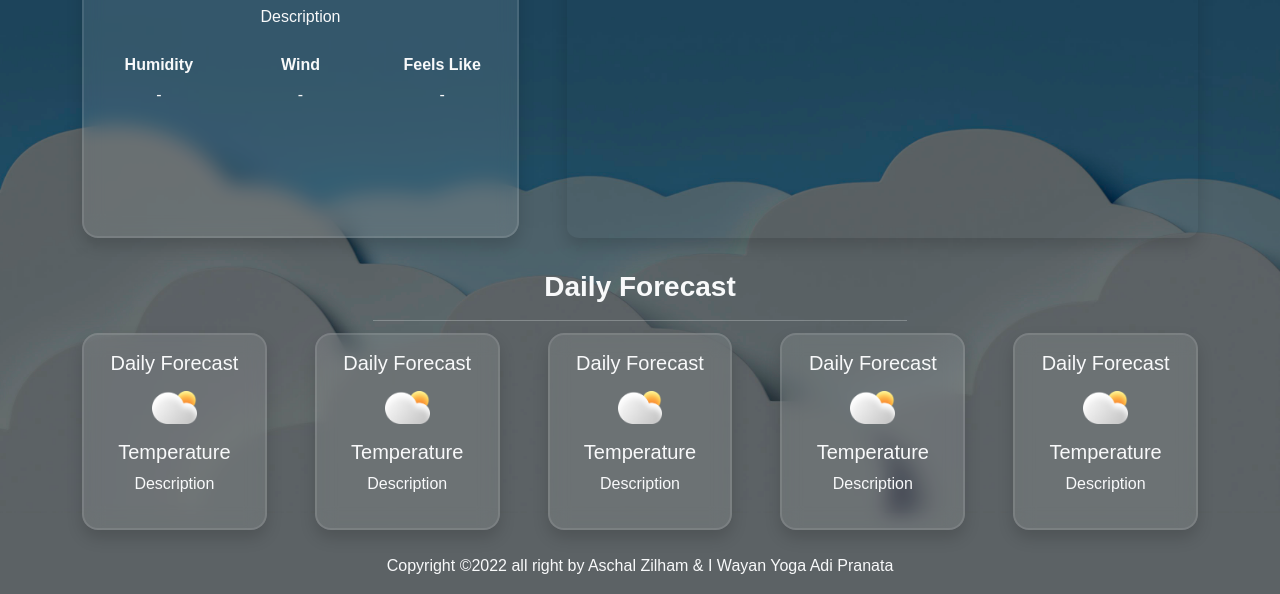
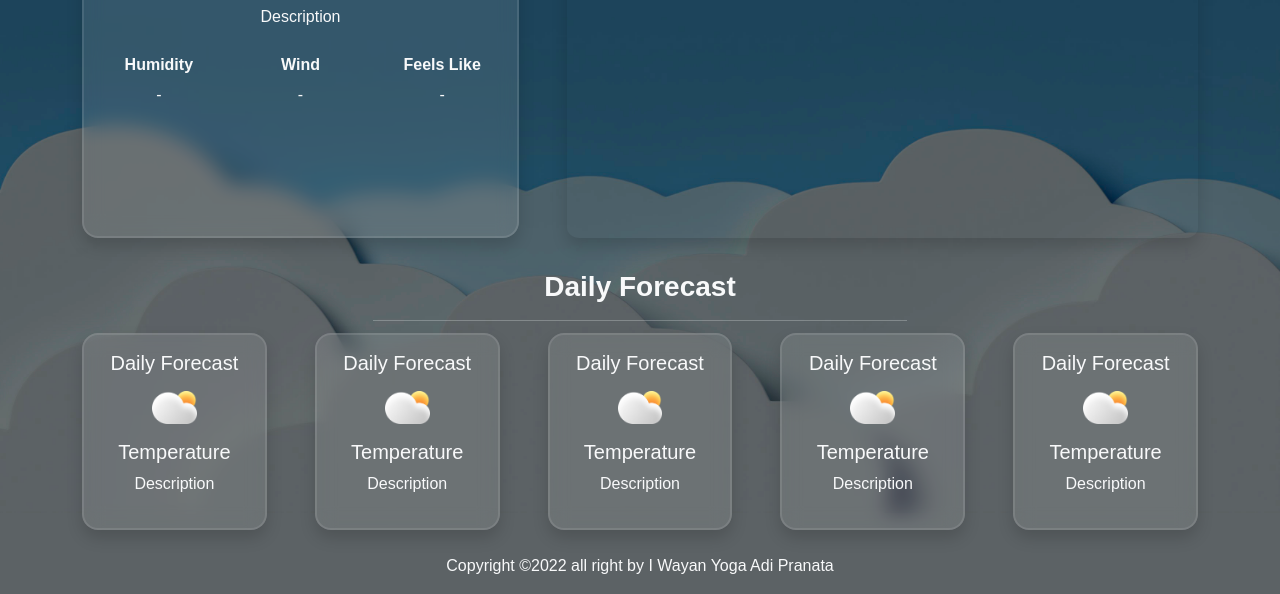
Before and after one commit to yogaadipranata/WeatherWatch, a plain HTML site: page index.html in a window 1280 px wide. Shown: the part 344-938 px from the top of the page. Drawn offline with nearby package versions, Linux system fonts and the light colour scheme; some packages are replaced by stand-ins of ours; a script that the page names is missing; a web font is replaced by a local one.

Commit message:
Update index.html

```diff
--- a/index.html
+++ b/index.html
@@ -169,7 +169,7 @@
         <div class="container">
           <div class="row">
             <div class="col text-center text-light">
-              <p class="mt-2">Copyright ©2022 all right by Aschal Zilham & I Wayan Yoga Adi Pranata</p>
+              <p class="mt-2">Copyright ©2022 all right by I Wayan Yoga Adi Pranata</p>
             </div>
           </div>
         </div>
```
